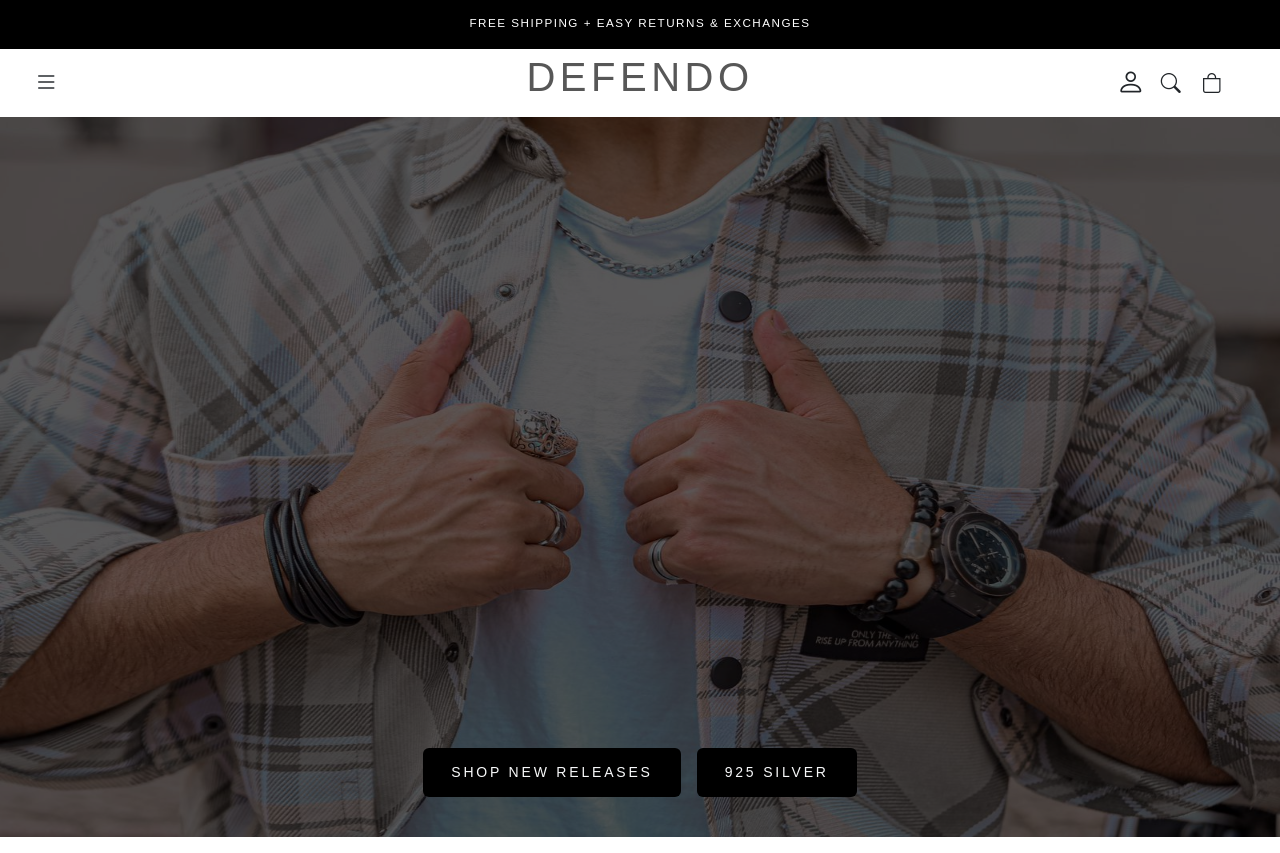
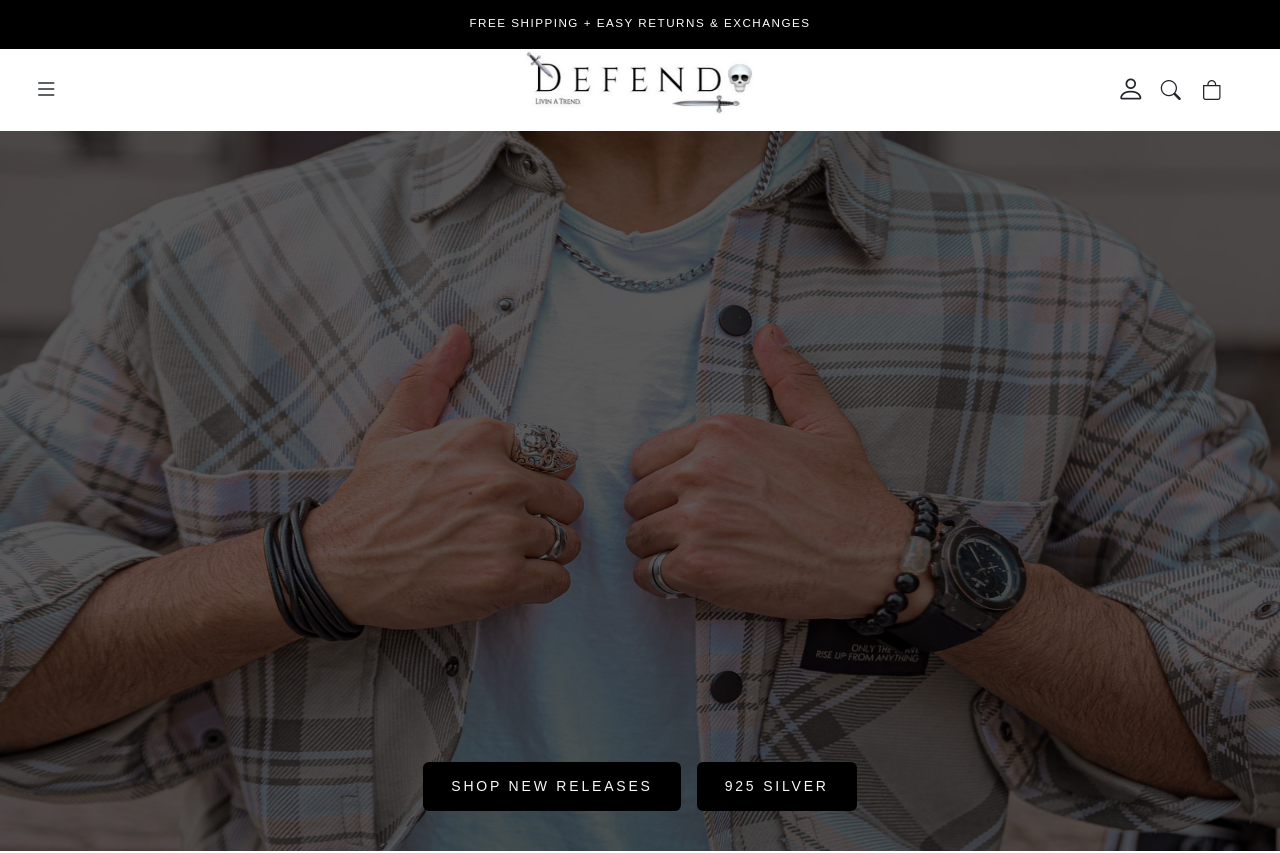
Before and after one commit to ibrahim6755/defendo, a React (Create React App) app: page / in a window 1280 px wide. Shown: the top 853 px of the page. Built offline with nearby package versions, Linux system fonts and the light colour scheme; the HTML template or start-up script is replaced by a standard one.

Commit message:
nav bar changes

```diff
--- a/src/components/NavBar/NavBar.jsx
+++ b/src/components/NavBar/NavBar.jsx
@@ -18,7 +18,7 @@ function NavBar() {
                 <ul className="p-0">
                     <li className='list-style-none'>
                         <a className='text-decor' aria-current="page" href="#">
-                            <h1 className='brand-text m-0 mt-1'>DEFENDO</h1>
+                            <img  src={brandlogo} alt="" />
                         </a>
                     </li>
                 </ul>
--- a/src/components/NavBar/NavBarStyles.css
+++ b/src/components/NavBar/NavBarStyles.css
@@ -20,6 +20,14 @@
 
 .mid-nav {
     width: 30%;
+}
+.mid-nav a {
+    display: flex;
+    align-items: center;
+    justify-content: center;
+}
+.mid-nav a img{
+    width:230px;
 }
 
 .mid-nav .brand-text {
```
Also changed, not shown: src/imgs/brand-logo.png.
